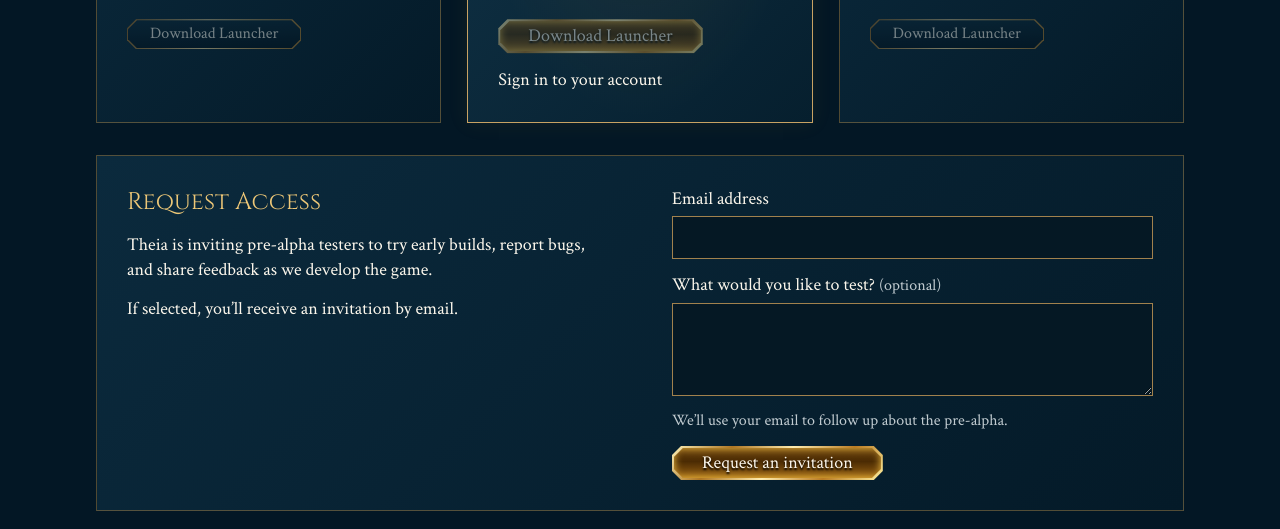
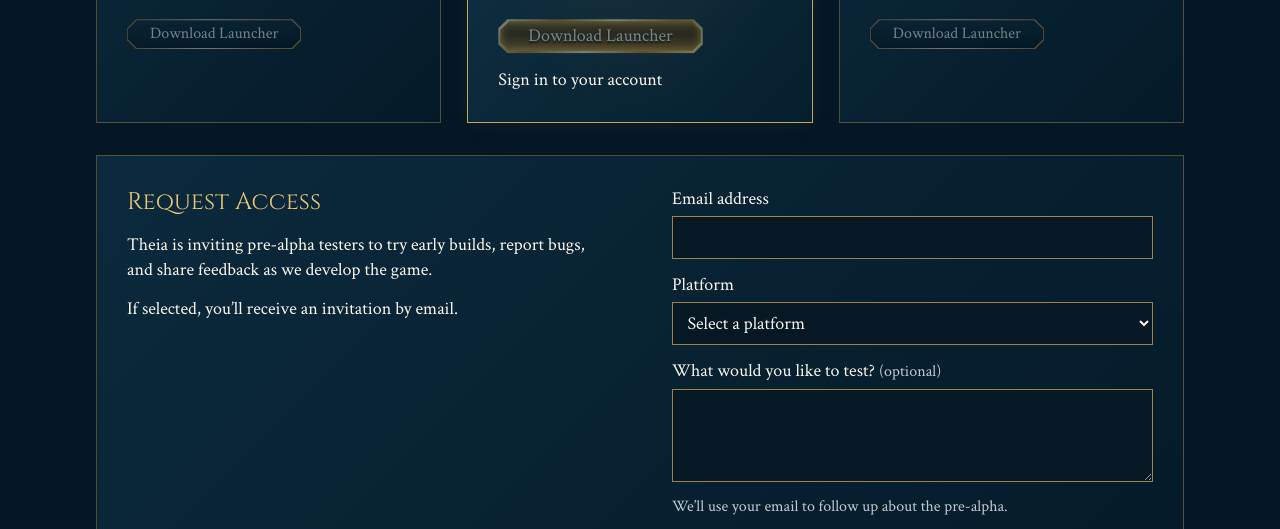
Before and after one commit to code-studio-au/theia-website, an Astro site: page /download in a window 1280 px wide. Shown: the part 692-1221 px from the top of the page. Built offline with nearby package versions, Linux system fonts and the light colour scheme; Astro itself is replaced by a stand-in of ours; no server answers.

Commit message:
Collect platform in pre-alpha access requests

```diff
--- a/src/pages/download.astro
+++ b/src/pages/download.astro
@@ -17,6 +17,14 @@ const requestEndpoint = /^[a-z0-9]{1,64}$/i.test(formId) ? `https://formspree.io
       ? <form method="post" data-access-request={requestEndpoint} aria-labelledby="request-access-title">
           <fieldset disabled>
             <label>Email address<input name="email" type="email" autocomplete="email" maxlength="254" required /></label>
+            <label>Platform
+              <select name="platform" required>
+                <option value="" disabled selected>Select a platform</option>
+                <option>Windows</option>
+                <option>Linux</option>
+                <option>Mac</option>
+              </select>
+            </label>
             <label><span>What would you like to test? <span class="note">(optional)</span></span><textarea name="message" rows="3" maxlength="500"></textarea></label>
             <p class="note">We’ll use your email to follow up about the pre-alpha.</p>
             <Button primary type="submit">Request an invitation</Button>
@@ -32,7 +40,7 @@ const requestEndpoint = /^[a-z0-9]{1,64}$/i.test(formId) ? `https://formspree.io
   .access-request { display: grid; grid-template-columns: repeat(2, minmax(0, 1fr)); gap: 1.25rem clamp(1.25rem, 5vw, 4rem); }
   .access-request fieldset { display: grid; gap: .8rem; min-width: 0; margin: 0; padding: 0; border: 0; }
   .access-request label { display: grid; gap: .3rem; }
-  .access-request input, .access-request textarea {
+  .access-request input, .access-request select, .access-request textarea {
     width: 100%;
     padding: .5rem .65rem;
     border: 1px solid #a1814d;
@@ -40,6 +48,7 @@ const requestEndpoint = /^[a-z0-9]{1,64}$/i.test(formId) ? `https://formspree.io
     color: var(--white);
     font: inherit;
   }
+  .access-request select { color-scheme: dark; }
   .access-request textarea { resize: vertical; }
   .access-request form :global(.button) { justify-self: start; margin-top: 0; }
   .access-request form :global(.button:disabled) { opacity: .65; }
```
Also changed, not shown: tests/site.spec.ts (+9 -0 lines), README.md.
